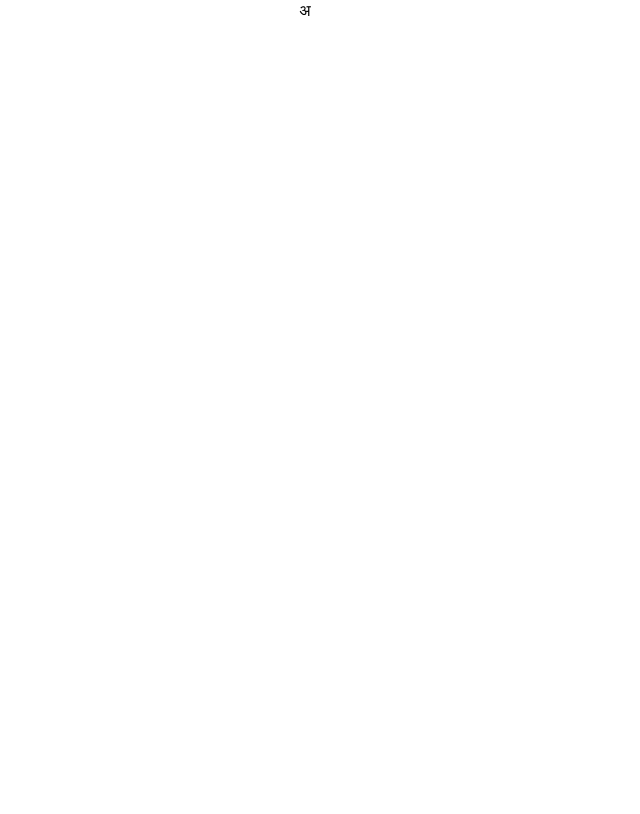
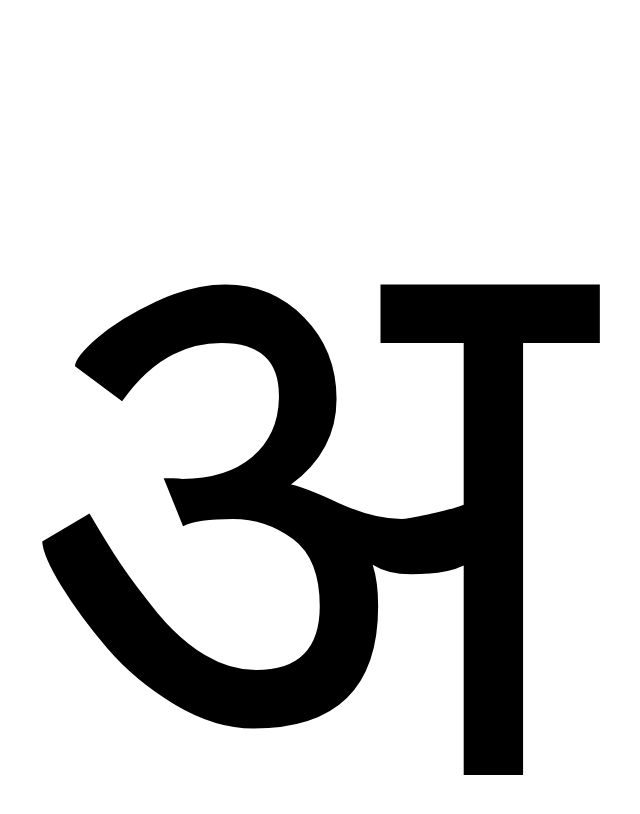
Before and after one commit to jengriffin/typing-game, a React (Create React App) app: page / in a window 1280 px wide. Shown: the top 814 px of the page, without its empty margins (335-975 px from the left). Built offline with nearby package versions, Linux system fonts and the light colour scheme.

Commit message:
changing font size for ease of read

```diff
--- a/src/App.css
+++ b/src/App.css
@@ -1,5 +1,6 @@
 .App {
   text-align: center;
+  font-size: 50rem;
 }
 .Letters{
   border:1000px blueviolet;
```
